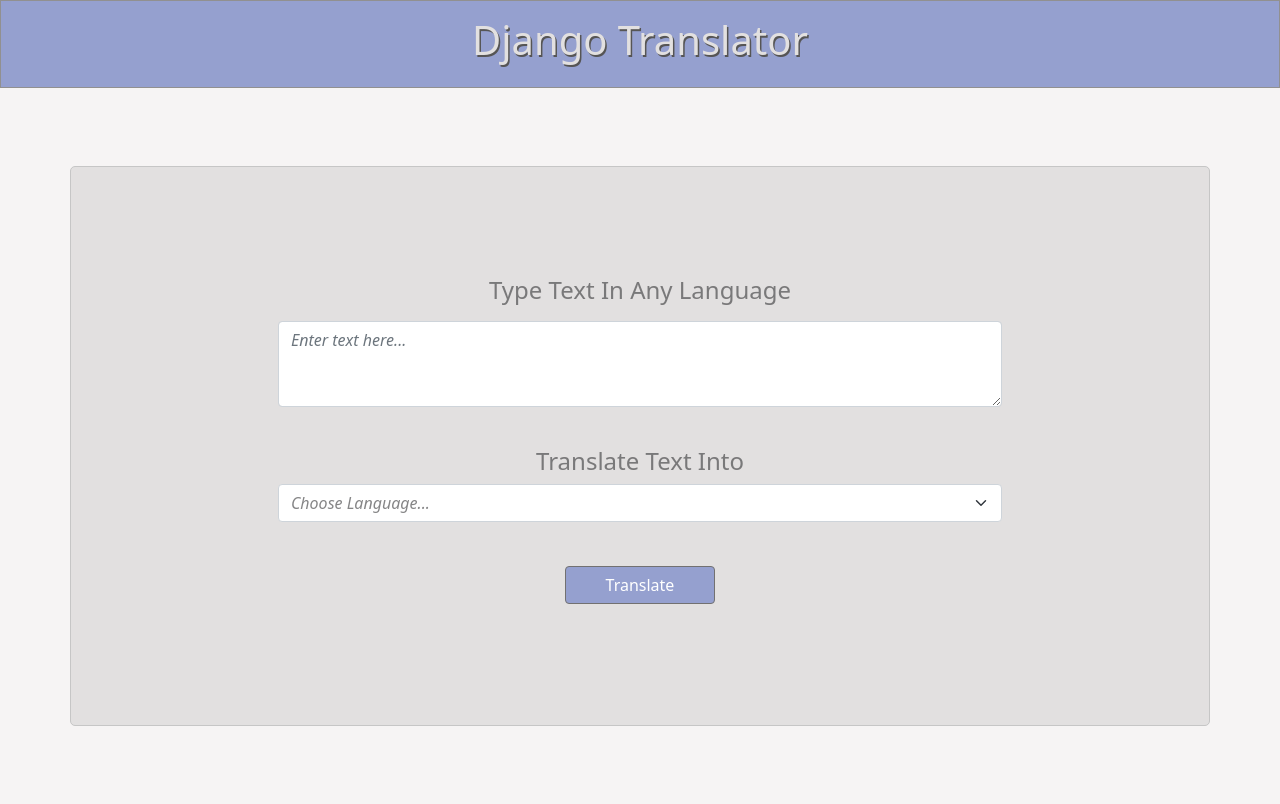
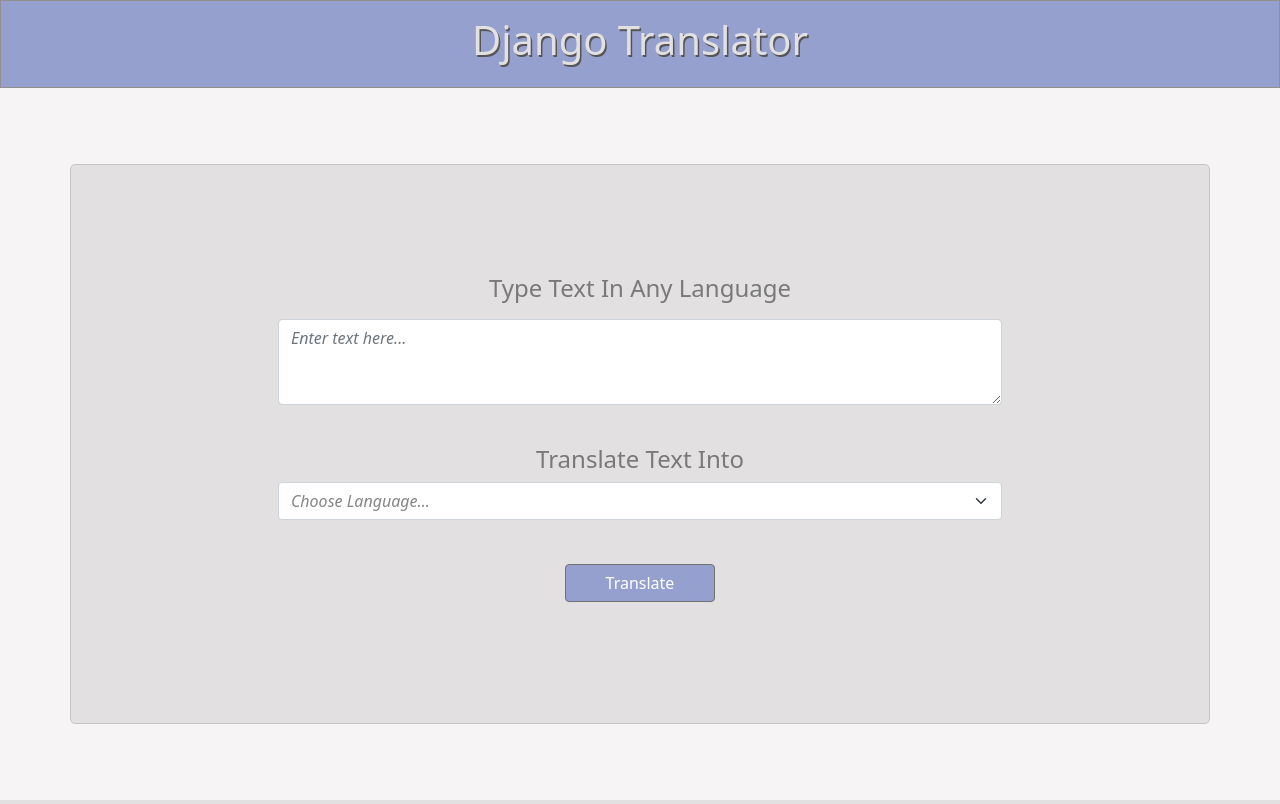
Before and after one commit to byron42/django-translator, a Django app: page / in a window 1280 px wide. Run offline with Django 4.2, Linux system fonts and the light colour scheme.

Commit message:
think I nailed it, maybe still need to mess with the content vh

```diff
--- a/translator_app/static/Translator/site.css
+++ b/translator_app/static/Translator/site.css
@@ -62,12 +62,12 @@
 }
 /* ------------------------------------------------- */
 body{
-    position: absolute;
-    overflow: hidden;
-    height: 100%;
-    width: 100%;
-
-    overscroll-behavior: inherit !important;
+    /* position: absolute; */
+    /* overflow: hidden; */
+    /* height: 100%;
+    width: 100%; */
+    background-color: rgb(246, 244, 244);
+    /* overscroll-behavior: inherit !important; */
 
 }
 
@@ -79,20 +79,20 @@
     flex-wrap: wrap;
     justify-content: center;
     width:100%;
-    background-color: rgb(246, 244, 244);
+    /* background-color: rgb(246, 244, 244); */
     align-items: center;
-	min-height: 89.5vh;
+	min-height: 89vh;
+    max-height: 89vh;
+
 	margin: 0;
     text-align: center;
-    padding-bottom: 0 !important
-
 
     /* overflow: hidden; */
 }
 
 @media only screen and (max-width: 400px) {
     .content-height {
-        min-height: 66vh !important;
+        min-height: 65.5vh !important;
         /* max-height: 50vh !important; */
         margin-bottom: 35vh !important;
         padding-top: 35px;
```
